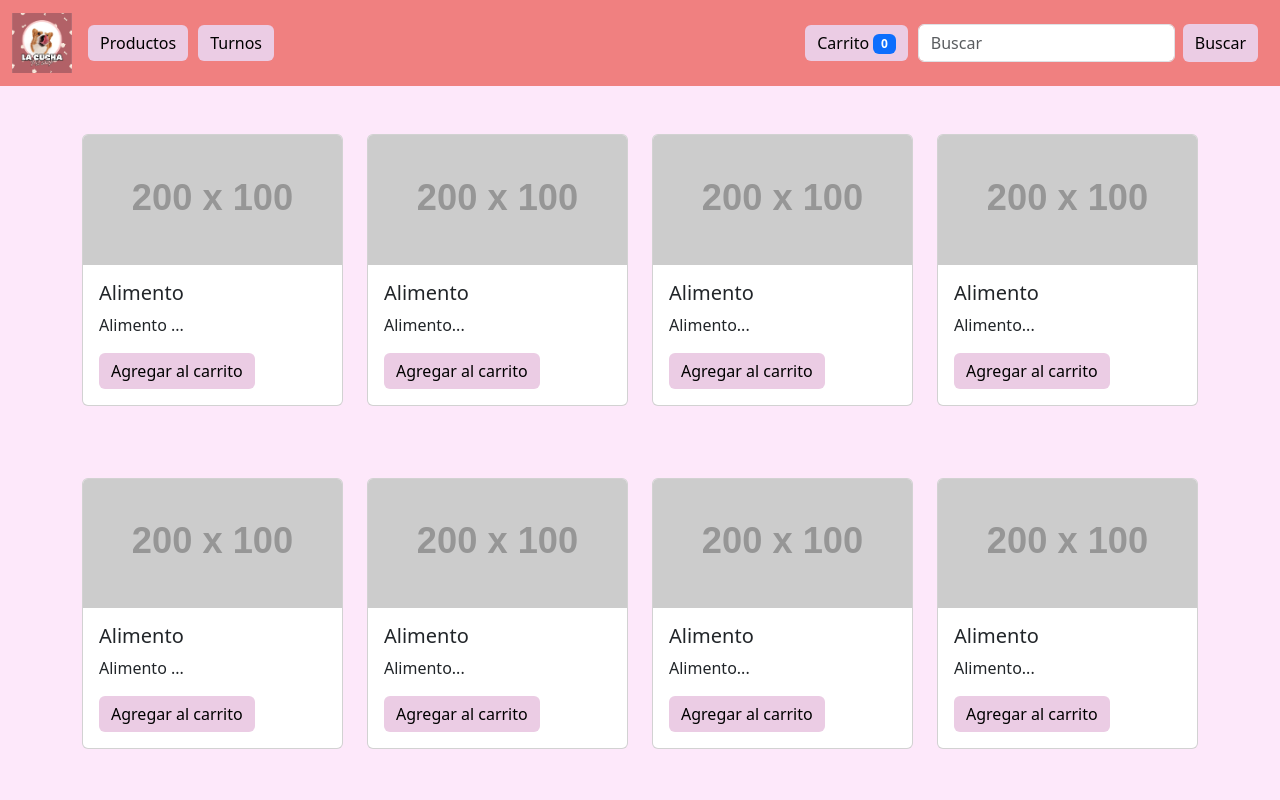
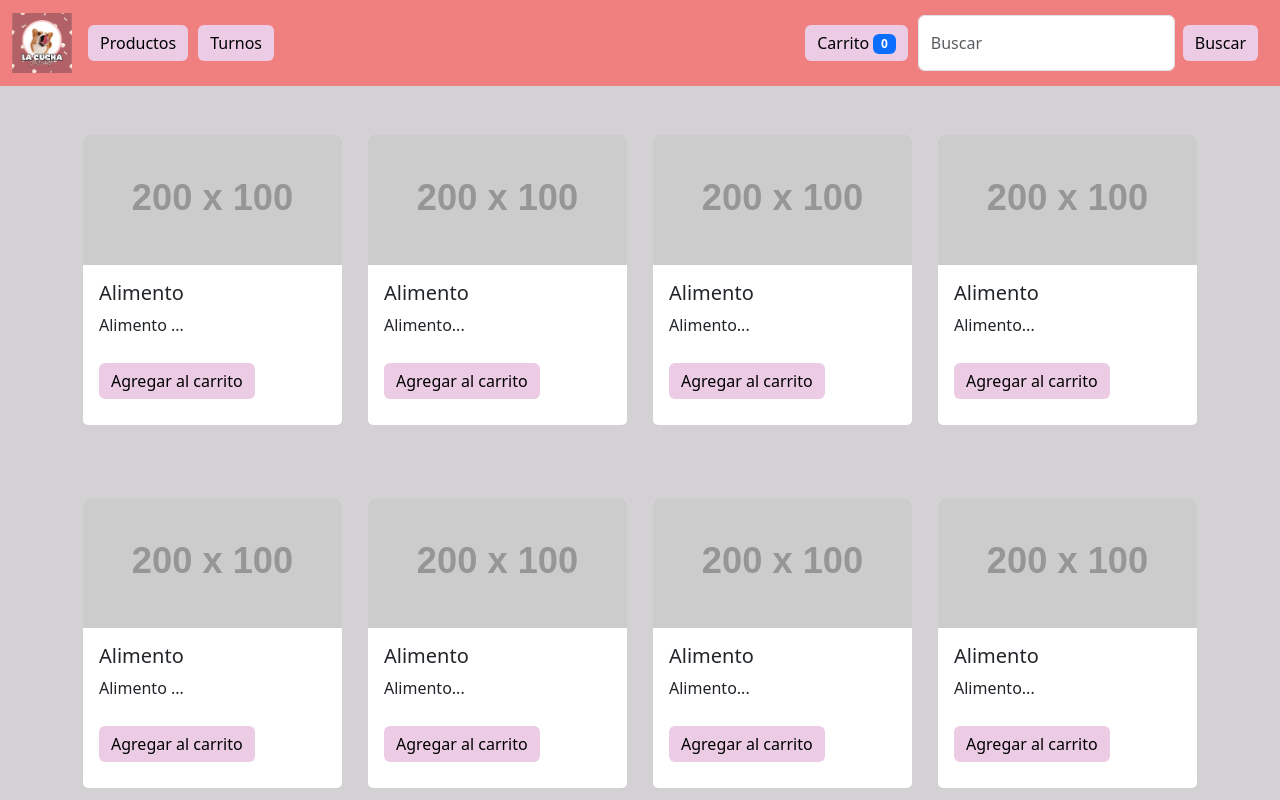
Before and after one commit to RomLu1/LaCucha, a plain HTML site: page Productos.html in a window 1280 px wide. Shown: the top 800 px of the page. Drawn offline with nearby package versions, Linux system fonts and the light colour scheme; placeholder pictures from the web are drawn by us; a web font is replaced by a local one.

Commit message:
update de botones

```diff
--- a/Ejercicio.css
+++ b/Ejercicio.css
@@ -3,7 +3,7 @@
 }
 
 .body {
-    background-color: rgb(253, 232, 250);
+    background-color: rgb(212, 209, 212);
 }
 .custom-navbar {
     background-color: lightcoral; /* Cambiar a lightcoral */
@@ -54,14 +54,14 @@
 }
 
 .botones {
-
     background: rgb(235, 204, 228);
     margin-right: 10px;
     border: none;
     color: #000;
+    margin-top: 10px;
+    margin-bottom: 10px;
 }
 
 .botones:hover {
     background: lightpink;
-
 }
--- a/Productos.html
+++ b/Productos.html
@@ -29,12 +29,12 @@
                     <span class="navbar-toggler-icon"></span>
                 </button>
                 <div class="collapse navbar-collapse" id="navbarSupportedContent">
-                    <ul class="navbar-nav me-auto mb-2 mb-lg-0">
+                    <ul class="navbar-nav me-auto mb-2 mb-lg-0 ">
                         <li class="nav-item">
-                            <a class="btn botones" aria-current="page" href="Productos.html">Productos</a>
+                            <a class="btn botones d-flex" aria-current="page" href="Productos.html">Productos</a>
                         </li>
                         <li class="nav-item">
-                            <a class="btn botones" aria-current="page" href="FormularioTurnos.html">Turnos</a>
+                            <a class="btn botones d-flex" aria-current="page" href="FormularioTurnos.html">Turnos</a>
                         </li>
                     </ul>
                     <!-- Carrito desplegable -->
```
Also changed, not shown: FormularioTurnos.html (+2 -2 lines), index.html (+4 -4 lines).
